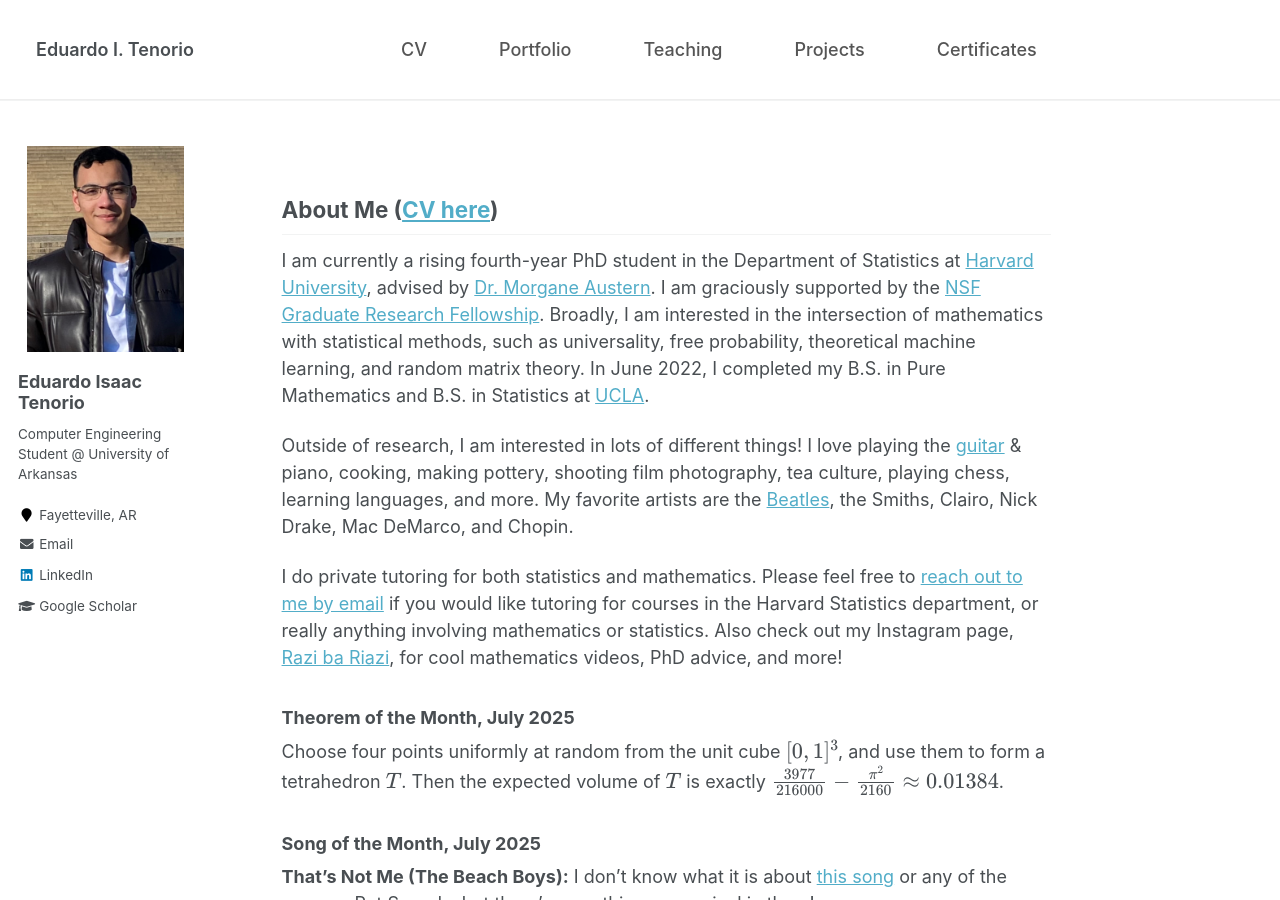
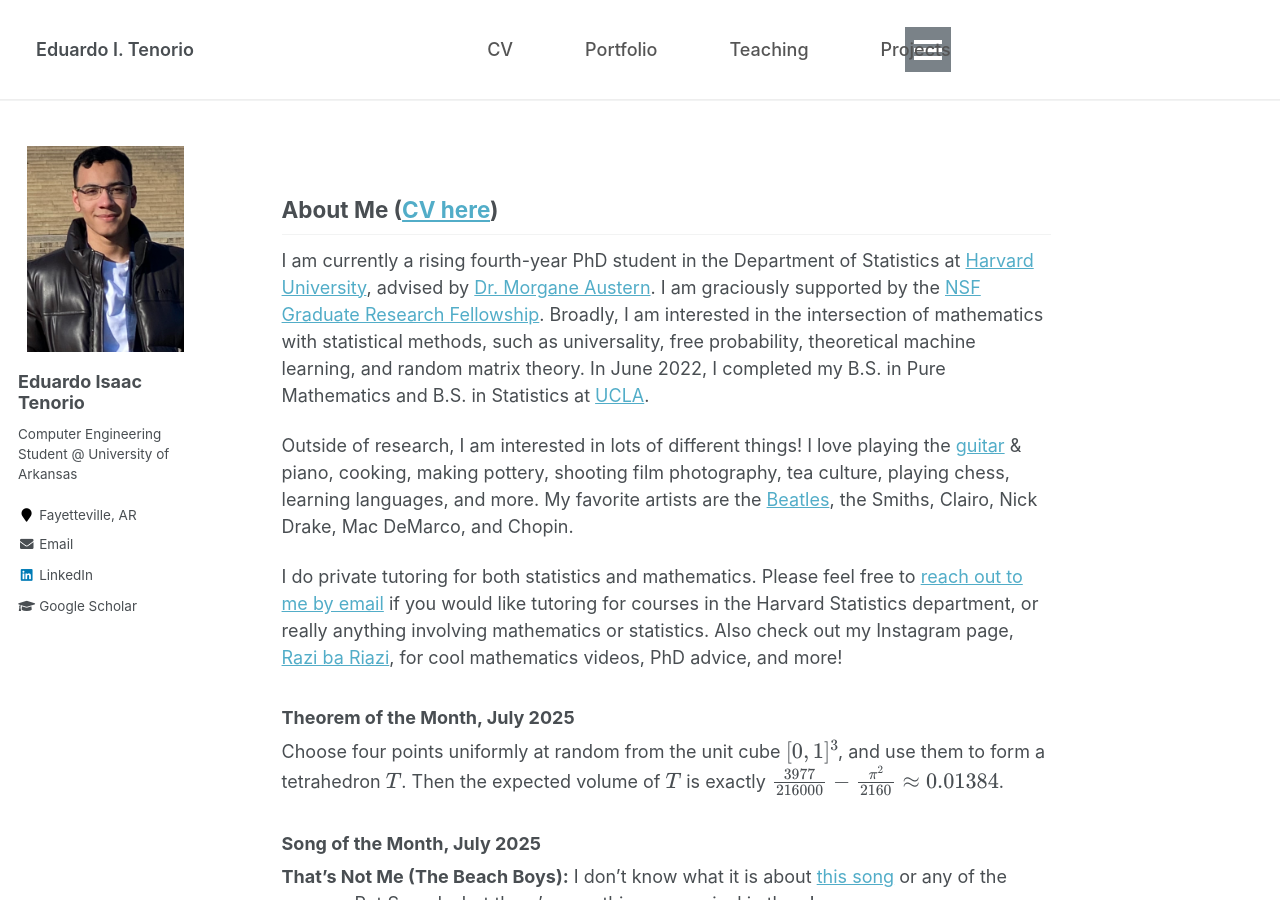
Before and after one commit to edtenorio/edtenorio.github.io, a Jekyll site: the page built from _pages/about.md, in a window 1280 px wide and 900 px high. Built offline with Jekyll 4.4.1, drawn with Linux system fonts in a browser that asks for light colours; formulas are drawn with MathJax 3.

Commit message:
Update masthead.html

```diff
--- a/_includes/masthead.html
+++ b/_includes/masthead.html
@@ -3,16 +3,18 @@
 <div class="masthead">
   <div class="masthead__inner-wrap" style="display: flex; justify-content: space-between; align-items: center; padding: 1.5rem 2rem; border-bottom: 1px solid #eee;">
 
-    <!-- Left: Site Title stays where it is -->
+    <!-- Left Side: Site Title -->
     <div style="font-weight: 600; font-size: 18px;">
       <a href="{{ base_path }}/" style="text-decoration: none; color: inherit;">
         {{ site.title }}
       </a>
     </div>
 
-    <!-- Right: Nav Menu floated to top right -->
+    <!-- Right Side: Navigation Menu -->
     <div class="masthead__menu">
       <nav id="site-nav" class="greedy-nav">
+        <button><div class="navicon"></div></button>
+
         <ul class="visible-links" style="display: flex; list-style: none; gap: 2rem; margin: 0; padding: 0;">
           {% for link in site.data.navigation.main %}
             {% if link.url contains 'http' %}
@@ -27,6 +29,8 @@
             </li>
           {% endfor %}
         </ul>
+
+        <ul class="hidden-links hidden"></ul>
       </nav>
     </div>
 
```
